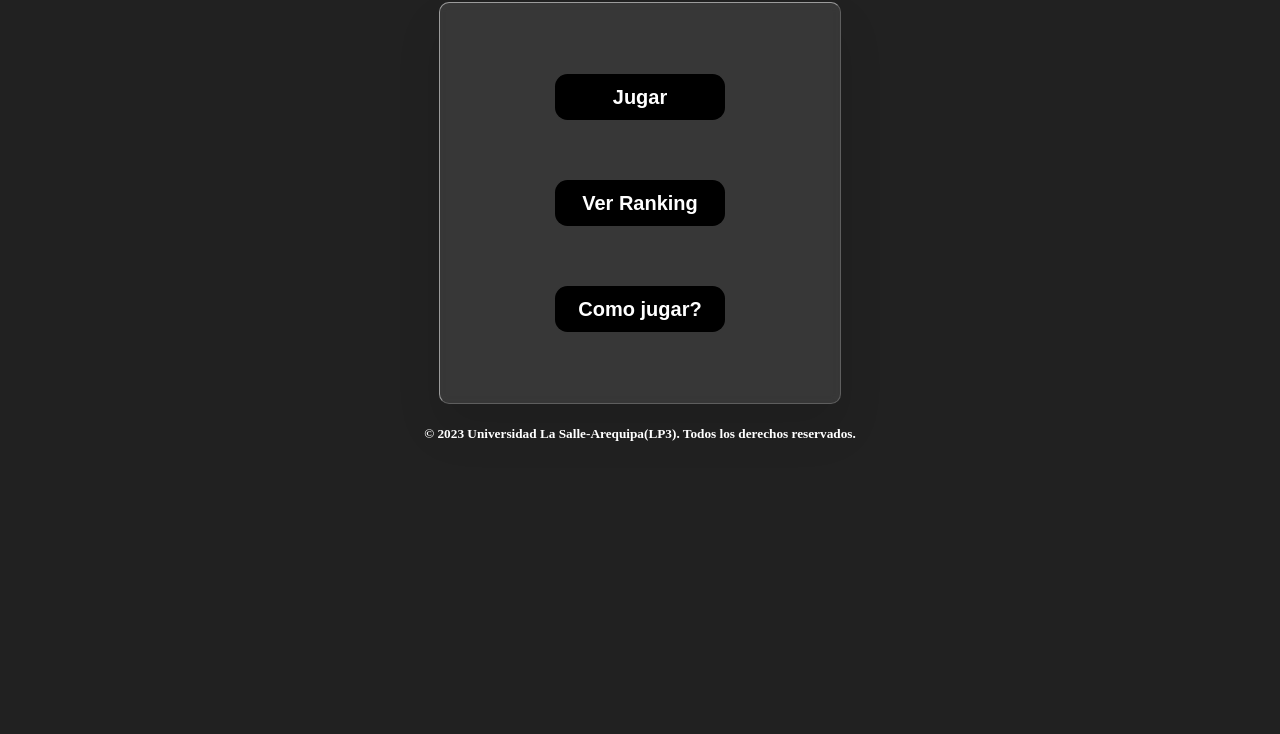
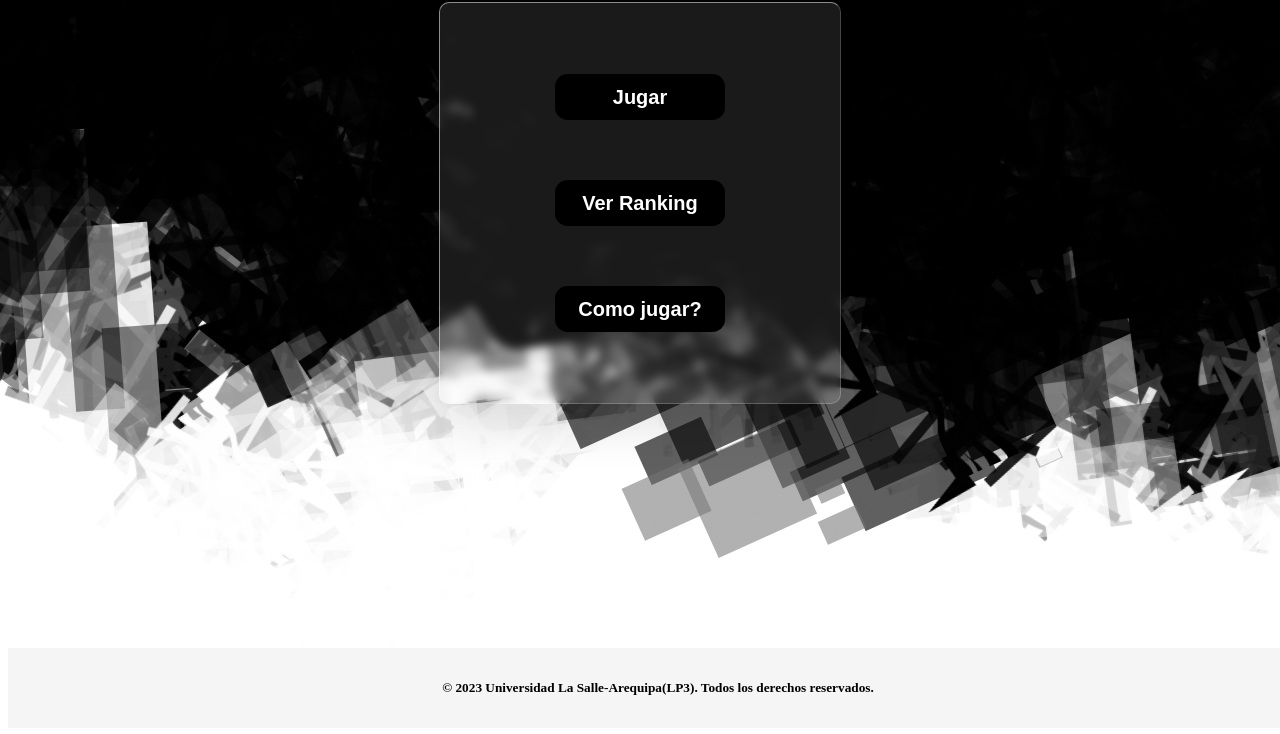
Before and after one commit to CharlsMikhail/JuegoAhorcadoULS-2023, a plain HTML site: page ahorcado23uls.html in a window 1280 px wide. Shown: the part 72-806 px from the top of the page. Drawn offline with Linux system fonts and the light colour scheme.

Commit message:
agregando fondo

```diff
--- a/ahorcado23uls.html
+++ b/ahorcado23uls.html
@@ -15,7 +15,7 @@
         <title>Juego del Ahorcado ULS</title>
     </head>
 
-    <body>
+    <body style="background-image: url('black-1836855.jpg');">
         <h1>Juego del Ahorcado Universidad La Salle</h1>
 
         <div class="box">
--- a/css/ahorcado23uls.css
+++ b/css/ahorcado23uls.css
@@ -90,8 +90,11 @@ h1 {
 }
 
 footer {
-    display: flex;
-    justify-content: space-around;
-    position: relative;
-    color: white;
+    position: fixed;
+    bottom: 0;
+    width: 100%;
+    background-color: #f5f5f5;
+    color: black;
+    padding: 10px;
+    text-align: center;
 }
```
